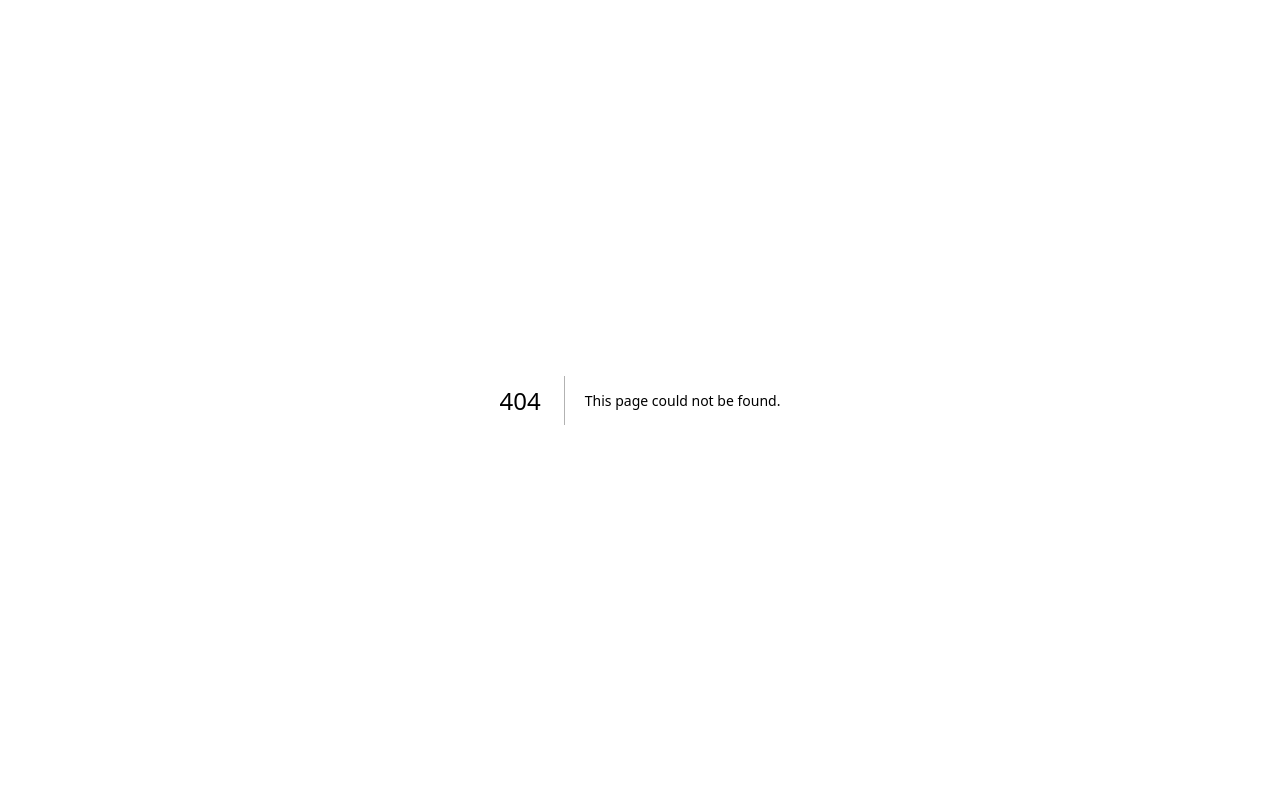
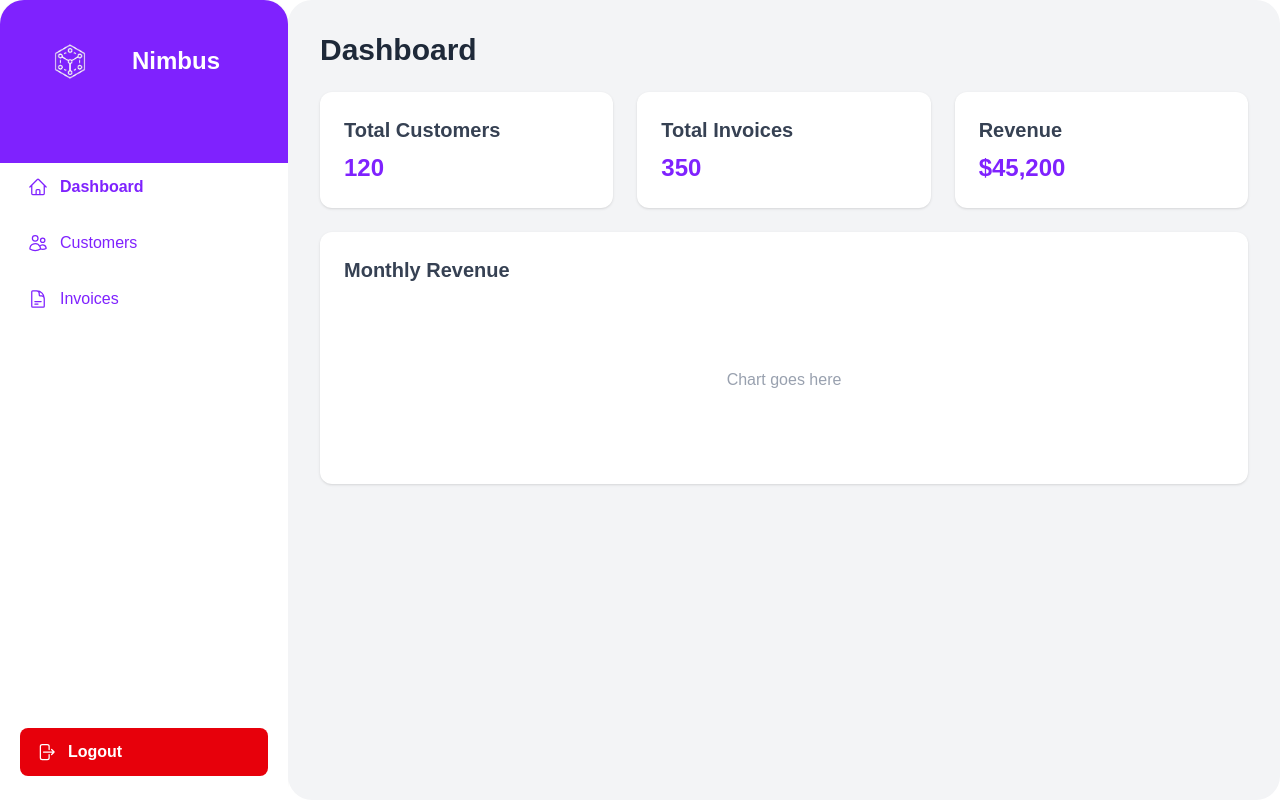
Before and after one commit to ChaudhryBassamTanvir/Multi_Tenant_SaaS_Platform, a Next.js app: page /dashboard-ui in a window 1280 px wide. Before the commit this address had no page. Built offline with nearby package versions, Linux system fonts and the light colour scheme.

Commit message:
Side bar Created

```diff
--- /dev/null
+++ b/app/components/CustomersPage.tsx
@@ -0,0 +1,36 @@
+import React, { useState } from 'react';
+
+export const CustomersPage = () => {
+  const customers = [
+    { id: 1, name: 'Alice Johnson', email: 'alice@example.com' },
+    { id: 2, name: 'Bob Smith', email: 'bob@example.com' },
+    { id: 3, name: 'Charlie Brown', email: 'charlie@example.com' },
+  ];
+
+  return (
+    <div className="space-y-6">
+      <h1 className="text-3xl font-bold text-gray-800">Customers</h1>
+
+      <div className="overflow-auto bg-white rounded-xl shadow">
+        <table className="min-w-full divide-y divide-gray-200">
+          <thead className="bg-violet-600 text-white">
+            <tr>
+              <th className="px-6 py-3 text-left text-sm font-medium">ID</th>
+              <th className="px-6 py-3 text-left text-sm font-medium">Name</th>
+              <th className="px-6 py-3 text-left text-sm font-medium">Email</th>
+            </tr>
+          </thead>
+          <tbody className="divide-y divide-gray-200">
+            {customers.map((customer) => (
+              <tr key={customer.id}>
+                <td className="px-6 py-4">{customer.id}</td>
+                <td className="px-6 py-4">{customer.name}</td>
+                <td className="px-6 py-4">{customer.email}</td>
+              </tr>
+            ))}
+          </tbody>
+        </table>
+      </div>
+    </div>
+  );
+};
--- /dev/null
+++ b/app/components/DashboardPage.tsx
@@ -0,0 +1,33 @@
+import React, { useState } from 'react';
+
+export const DashboardPage = () => {
+  return (
+    <div className="space-y-6">
+      <h1 className="text-3xl font-bold text-gray-800">Dashboard</h1>
+
+      {/* Example summary cards */}
+      <div className="grid grid-cols-1 md:grid-cols-3 gap-6">
+        <div className="bg-white p-6 rounded-xl shadow">
+          <h2 className="text-xl font-semibold text-gray-700">Total Customers</h2>
+          <p className="mt-2 text-2xl font-bold text-violet-600">120</p>
+        </div>
+        <div className="bg-white p-6 rounded-xl shadow">
+          <h2 className="text-xl font-semibold text-gray-700">Total Invoices</h2>
+          <p className="mt-2 text-2xl font-bold text-violet-600">350</p>
+        </div>
+        <div className="bg-white p-6 rounded-xl shadow">
+          <h2 className="text-xl font-semibold text-gray-700">Revenue</h2>
+          <p className="mt-2 text-2xl font-bold text-violet-600">$45,200</p>
+        </div>
+      </div>
+
+      {/* Placeholder for charts or graphs */}
+      <div className="bg-white p-6 rounded-xl shadow">
+        <h2 className="text-xl font-semibold text-gray-700">Monthly Revenue</h2>
+        <div className="mt-4 h-40 flex items-center justify-center text-gray-400">
+          Chart goes here
+        </div>
+      </div>
+    </div>
+  );
+};
--- /dev/null
+++ b/app/components/InvoicesPage.tsx
@@ -0,0 +1,44 @@
+
+  const invoices = [
+    { id: 101, customer: 'Alice Johnson', amount: '$500', status: 'Paid' },
+    { id: 102, customer: 'Bob Smith', amount: '$300', status: 'Pending' },
+    { id: 103, customer: 'Charlie Brown', amount: '$450', status: 'Paid' },
+  ];
+
+import React from 'react'
+
+const InvoicesPage = () => {
+  return (
+    <>
+     <div className="space-y-6">
+      <h1 className="text-3xl font-bold text-gray-800">Invoices</h1>
+
+      <div className="overflow-auto bg-white rounded-xl shadow">
+        <table className="min-w-full divide-y divide-gray-200">
+          <thead className="bg-violet-600 text-white">
+            <tr>
+              <th className="px-6 py-3 text-left text-sm font-medium">Invoice ID</th>
+              <th className="px-6 py-3 text-left text-sm font-medium">Customer</th>
+              <th className="px-6 py-3 text-left text-sm font-medium">Amount</th>
+              <th className="px-6 py-3 text-left text-sm font-medium">Status</th>
+            </tr>
+          </thead>
+          <tbody className="divide-y divide-gray-200">
+            {invoices.map((invoice) => (
+              <tr key={invoice.id}>
+                <td className="px-6 py-4">{invoice.id}</td>
+                <td className="px-6 py-4">{invoice.customer}</td>
+                <td className="px-6 py-4">{invoice.amount}</td>
+                <td className="px-6 py-4">{invoice.status}</td>
+              </tr>
+            ))}
+          </tbody>
+        </table>
+      </div>
+    </div>
+
+    </>
+  )
+}
+
+export default InvoicesPage
--- a/app/components/Navbar.tsx
+++ b/app/components/Navbar.tsx
@@ -3,17 +3,20 @@ import Image from "next/image";
 export default function Navbar() {
   return (
     <header className="w-full bg-violet-600 rounded-xl px-4 sm:px-6 py-3 sm:py-4">
-      <div className="flex items-center gap-1 sm:gap-3">
-      <Image
-  src="/logo2.png"
-  alt="Nimbus Logo"
-  width={250}
-  height={250}
-  className=" w-20 sm:w-24 md:w-32 lg:w-40"
-/>
+      <div className="flex items-center gap-3 sm:gap-4 md:gap-6 lg:gap-8">
+        {/* Logo */}
+        <div className="flex-shrink-0">
+          <Image
+            src="/logo2.png"
+            alt="Nimbus Logo"
+            width={200}
+            height={200}
+            className="w-24 sm:w-28 md:w-32 lg:w-40 xl:w-48 object-contain"
+          />
+        </div>
 
-
-        <span className="text-white text-xl sm:text-2xl md:text-4xl lg:text-5xl font-semibold">
+        {/* App Name */}
+        <span className="text-white font-semibold text-xl sm:text-2xl md:text-3xl lg:text-4xl xl:text-5xl">
           Nimbus
         </span>
       </div>
--- a/app/components/Sidebar.tsx
+++ b/app/components/Sidebar.tsx
@@ -0,0 +1,70 @@
+'use client';
+
+import React, { useState } from 'react';
+import Image from 'next/image';
+import {
+  HomeIcon,
+  UsersIcon,
+  DocumentTextIcon,
+  ArrowRightOnRectangleIcon,
+} from '@heroicons/react/24/outline';
+
+type SidebarProps = {
+  selectedPage: string;
+  setSelectedPage: (page: string) => void;
+};
+
+const Sidebar: React.FC<SidebarProps> = ({ selectedPage, setSelectedPage }) => {
+  const menuItems = [
+    { name: 'Dashboard', icon: <HomeIcon className="w-5 h-5 text-violet-600" /> },
+    { name: 'Customers', icon: <UsersIcon className="w-5 h-5 text-violet-600" /> },
+    { name: 'Invoices', icon: <DocumentTextIcon className="w-5 h-5 text-violet-600" /> },
+  ];
+
+  return (
+    <div className="flex flex-col h-screen w-72 rounded-3xl shadow-sm bg-violet-600 text-gray-800 shadow-lg">
+      {/* Logo + Text */}
+      <div className="flex items-center gap-3 px-5 py-6">
+        <Image
+          src="/logo2.png"
+          alt="Nimbus Logo"
+          width={100}
+          height={100}
+          className="object-fit"
+        />
+        <span className="text-white text-2xl font-bold">Nimbus</span>
+      </div>
+
+      {/* Menu Items */}
+      <div>
+
+      </div>
+      <nav className="flex-1 px-3 bg-white  space-y-2 mt-10">
+        {menuItems.map((item) => (
+          <button
+            key={item.name}
+            onClick={() => setSelectedPage(item.name)}
+            className={`flex items-center gap-3 cursor-pointer text-violet-600 w-full px-4 py-3 rounded-lg transition-colors  mt-16${
+              selectedPage === item.name
+                ? 'bg-violet-600 text-white font-semibold'
+                : 'bg-violet-600 text-white hover:bg-violet-300 hover:text-white'
+            }`}
+          >
+            {item.icon}
+            <span className='text-violet-600 hover:text-white'>{item.name}</span>
+          </button>
+        ))}
+      </nav>
+
+      {/* Logout Button */}
+      <div className="px-5 py-6 bg-white">
+        <button className="flex items-center gap-3 w-full px-4 py-3 bg-red-600 cursor-pointer hover:bg-red-500 text-white font-semibold rounded-lg hover:bg-red-700 transition-colors">
+          <ArrowRightOnRectangleIcon className="w-5 h-5" />
+          Logout
+        </button>
+      </div>
+    </div>
+  );
+};
+
+export default Sidebar;
--- /dev/null
+++ b/app/dashboard-ui/page.tsx
@@ -0,0 +1,26 @@
+'use client';
+
+import React, { useState } from 'react';
+import Sidebar from '../components/Sidebar';
+import { DashboardPage } from '../components/DashboardPage';
+import { CustomersPage } from '../components/CustomersPage';
+import InvoicesPage from '../components/InvoicesPage';
+const Page = () => {
+  const [selectedPage, setSelectedPage] = useState('Dashboard');
+
+  return (
+    <div className="flex h-screen">
+      {/* Sidebar */}
+      <Sidebar selectedPage={selectedPage} setSelectedPage={setSelectedPage} />
+
+      {/* Main Content */}
+      <div className="flex-1 bg-gray-100 rounded-3xl p-8 overflow-auto">
+        {selectedPage === 'Dashboard' && <DashboardPage />}
+        {selectedPage === 'Customers' && <CustomersPage />}
+        {selectedPage === 'Invoices' && <InvoicesPage />}
+      </div>
+    </div>
+  );
+};
+
+export default Page;
--- a/app/lib/actions.tsx
+++ b/app/lib/actions.tsx
@@ -189,7 +189,7 @@ export async function authenticateWithCredentials(
 ) {
   try {
     await signIn('credentials', formData);
-  } catch (error) {
+  } catch (error:any) {
     if (error instanceof AuthError) {
       return 'Invalid credentials';
     }
```
